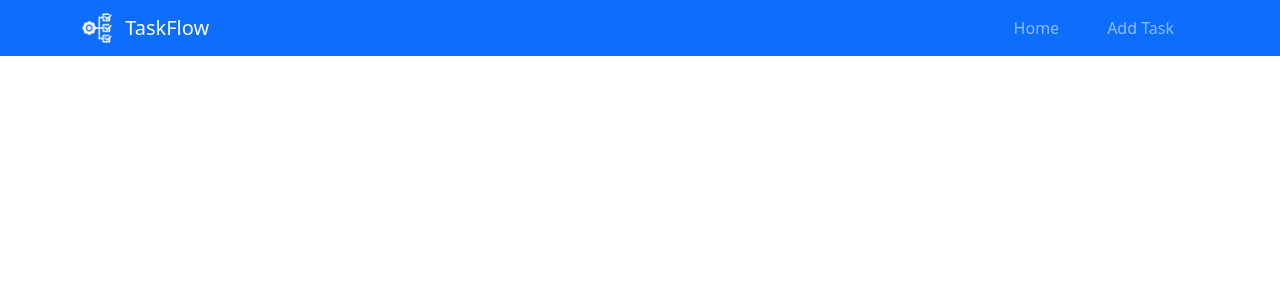
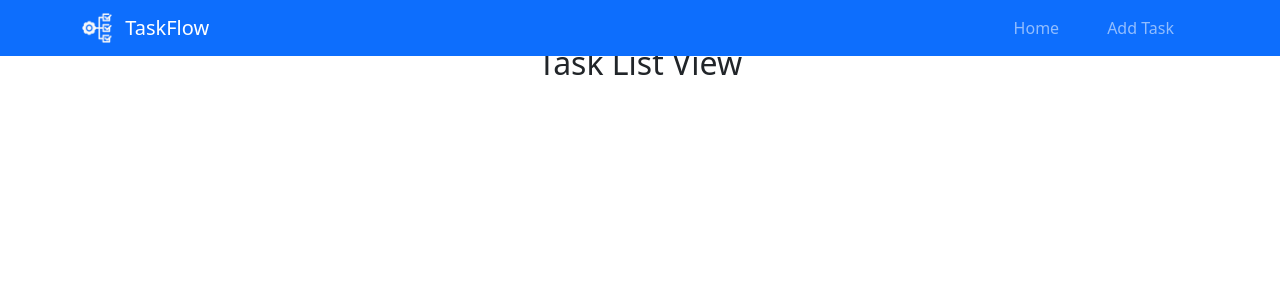
Before and after one commit to pugarioo/TaskFlow, a React (Create React App) app: page /home in a window 1280 px wide. Shown: the top 300 px of the page. Built offline with nearby package versions, Linux system fonts and the light colour scheme.

Commit message:
Task2Router&ShellDeveloper

```diff
--- a/src/App.js
+++ b/src/App.js
@@ -1,4 +1,4 @@
-import React from 'react';
+import React, { useState } from 'react';
 import { BrowserRouter as Router, Routes, Route, Link } from 'react-router-dom';
 import Container from 'react-bootstrap/Container';
 import './App.css';
@@ -6,13 +6,24 @@ import 'bootstrap/dist/css/bootstrap.min.css';
 import Navbar from 'react-bootstrap/Navbar';
 import Nav from 'react-bootstrap/Nav';
 import logo from './assets/logo.png';
-
+import TaskListView from './components/TaskListView';
 
 function App() {
+  const [tasks, setTasks] = useState([
+    { id: 1, title: "need to complete laboratory 2", description: "Finish Task 5 today", priority: "High" },
+    { id: 2, title: "Push branch", description: "Check pull requests", priority: "Medium" },
+    { id: 3, title: "house chores", description: "clean the house", priority: "Low" },
+
+  ]);
+
+  const deleteTask = (id) => {
+    setTasks(tasks.filter(task => task.id !== id));
+  };
+
   return (
     <Router>
       <div className="App">
-        <Navbar bg="primary" data-bs-theme="dark" expand="lg" fixed='top' className='rounded-0'>
+        <Navbar bg="primary" data-bs-theme="dark" expand="lg" fixed="top" className="rounded-0">
           <Container className="d-flex justify-content-around align-items-center">
             <Navbar.Brand>
               <img
@@ -22,18 +33,23 @@ function App() {
                 height="30"
                 className="d-inline-block align-top me-2"
               />{' '}
-              TaskFlow</Navbar.Brand>
+              TaskFlow
+            </Navbar.Brand>
             <Navbar.Toggle aria-controls="basic-navbar-nav" />
             <Navbar.Collapse id="basic-navbar-nav">
               <Nav className="ms-auto">
-                <Nav.Link as={Link} to='/home' >Home</Nav.Link>
-                <Nav.Link as={Link} to='/add_task' >Add Task</Nav.Link>
+                <Nav.Link as={Link} to="/home">Home</Nav.Link>
+                <Nav.Link as={Link} to="/add_task">Add Task</Nav.Link>
               </Nav>
             </Navbar.Collapse>
           </Container>
         </Navbar>
+
        <main className="main-content">
-
+          <Routes>
+            <Route path="/home" element={<TaskListView tasks={tasks} deleteTask={deleteTask} />} />
+            <Route path="/add_task" element={<p className="mt-5 pt-5 text-center">Add Task Page (coming soon)</p>} />
+          </Routes>
         </main>
       </div>
     </Router>
@@ -41,4 +57,5 @@ function App() {
 }
 
 
+
 export default App;
--- /dev/null
+++ b/src/components/TaskListView.js
@@ -0,0 +1,11 @@
+import React from 'react';
+
+function TaskListView() {
+  return (
+    <div className="container mt-4">
+      <h2>Task List View</h2>
+    </div>
+  );
+}
+
+export default TaskListView;
```
Also changed, not shown: src/components/AddTaskList.js (added, +12 -0 lines). Lines whose indentation alone changed are shown as unchanged.
